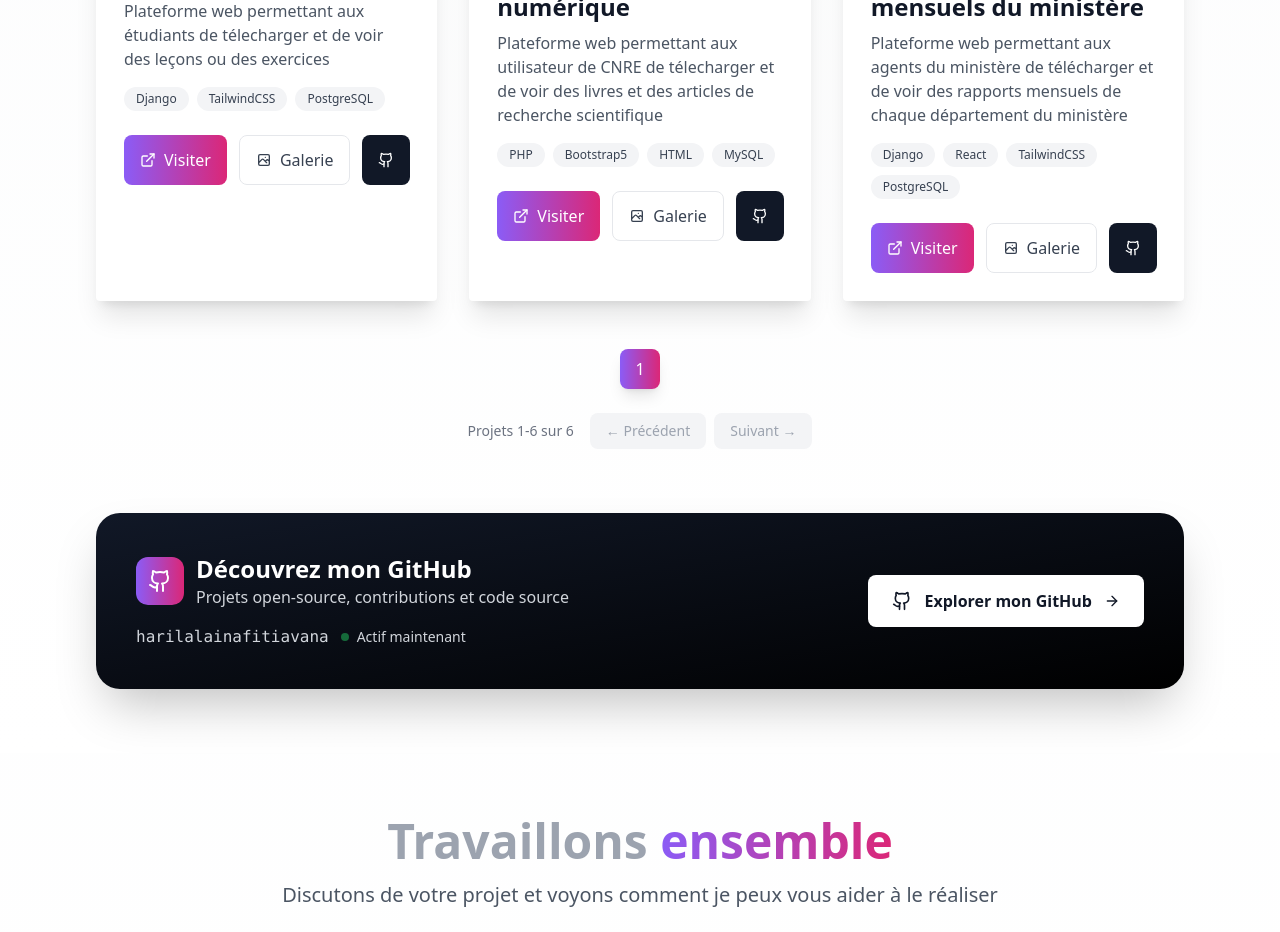
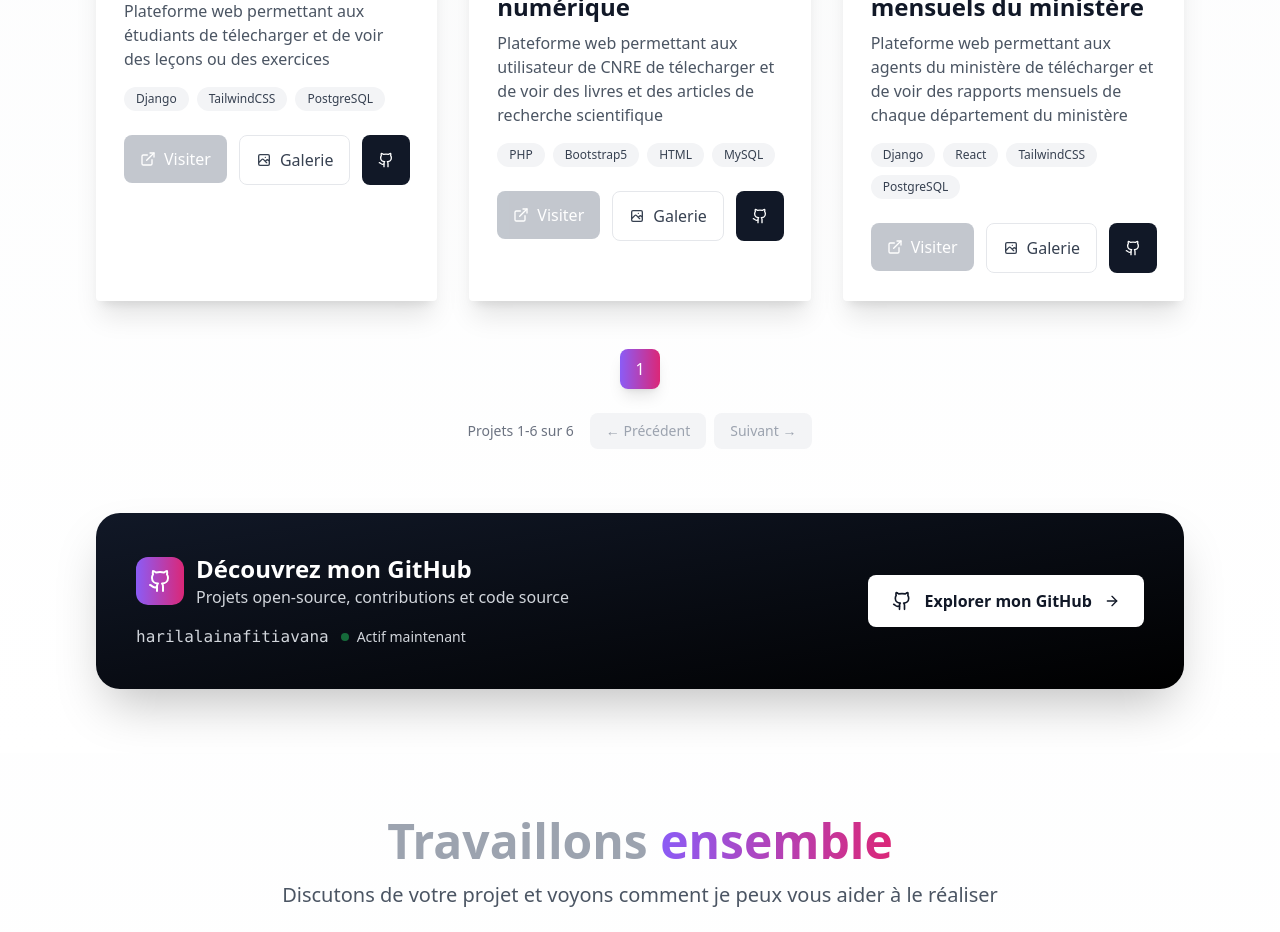
Before and after one commit to harilalainafitiavana/portefolio, a React (Vite) app: page / in a window 1280 px wide. Shown: the part 5240-6172 px from the top of the page. Built offline with nearby package versions, Linux system fonts and the light colour scheme.

Commit message:
Nouvelle mise à jours

```diff
--- a/src/components/PorteFolio.tsx
+++ b/src/components/PorteFolio.tsx
@@ -59,6 +59,7 @@ const Portfolio = () => {
     const [showContacts, setShowContacts] = useState(false);
     const [activeSkillCategory, setActiveSkillCategory] = useState('all');
     const [showScrollButton, setShowScrollButton] = useState(false);
+    const [tooltipVisible, setTooltipVisible] = useState<string | null>(null);
     const [formData, setFormData] = useState({
         name: '',
         email: '',
@@ -271,7 +272,7 @@ const Portfolio = () => {
     // Liens sociaux avec GitHub mis à jour
     const socialLinks = [
         { icon: Github, label: 'GitHub', href: 'https://github.com/harilalainafitiavana', color: 'hover:text-gray-900' },
-        { icon: Linkedin, label: 'LinkedIn', href: 'https://linkedin.com', color: 'hover:text-blue-600' },
+        { icon: Linkedin, label: 'LinkedIn', href: 'https://www.linkedin.com/in/fitiavana-harilalaina-883904378', color: 'hover:text-blue-600' },
         { icon: Mail, label: 'Email', href: 'mailto:harilalainafitiavana@gmail.com', color: 'hover:text-red-500' },
     ];
 
@@ -1463,6 +1464,31 @@ const Portfolio = () => {
 
                                     {/* Boutons d'action */}
                                     <div className="flex gap-3">
+                                        {project.link === '#' ? (
+                                            // Bouton désactivé avec tooltip
+                                            <div className="flex-1 relative">
+                                                <div
+                                                    onMouseEnter={() => setTooltipVisible(project.title)}
+                                                    onMouseLeave={() => setTooltipVisible(null)}
+                                                    className="w-full"
+                                                >
+                                                    <div className="flex-1 flex items-center justify-center gap-2 px-4 py-3 bg-gray-400 text-white rounded-lg cursor-not-allowed opacity-60">
+                                                        <ExternalLink className="w-4 h-4" />
+                                                        <span className="font-medium">Visiter</span>
+                                                    </div>
+
+                                                    {/* Tooltip */}
+                                                    {tooltipVisible === project.title && (
+                                                        <div className="absolute bottom-full left-1/2 transform -translate-x-1/2 mb-2 px-3 py-2 bg-gray-900 text-white text-xs rounded-lg shadow-lg z-10 whitespace-nowrap">
+                                                            🔒 Ce projet est privé<br />
+                                                            📸 Veuillez cliquer sur "Galerie"
+                                                            <div className="absolute top-full left-1/2 transform -translate-x-1/2 -mt-1 border-4 border-transparent border-t-gray-900"></div>
+                                                        </div>
+                                                    )}
+                                                </div>
+                                            </div>
+                                        ) : (
+                                            // Bouton actif normal
                                             <motion.a
                                                 href={project.link}
                                                 target="_blank"
@@ -1474,6 +1500,7 @@ const Portfolio = () => {
                                                 <ExternalLink className="w-4 h-4 group-hover/live:rotate-12 transition-transform" />
                                                 <span className="font-medium">Visiter</span>
                                             </motion.a>
+                                        )}
 
                                         <motion.button
                                             onClick={() => {
```
Lines whose indentation alone changed are shown as unchanged.
